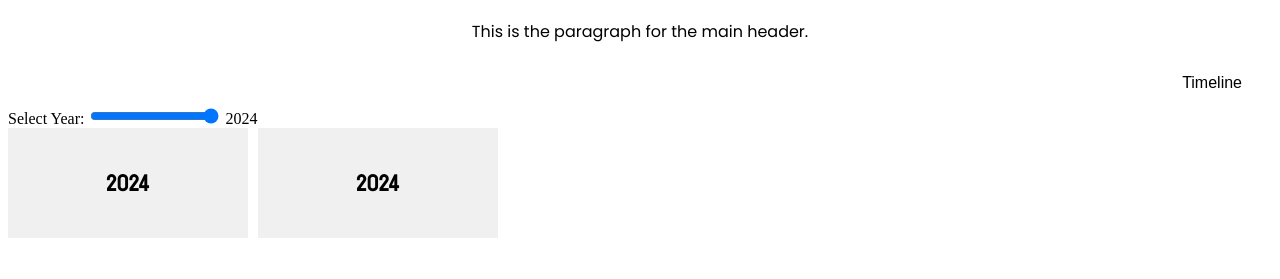
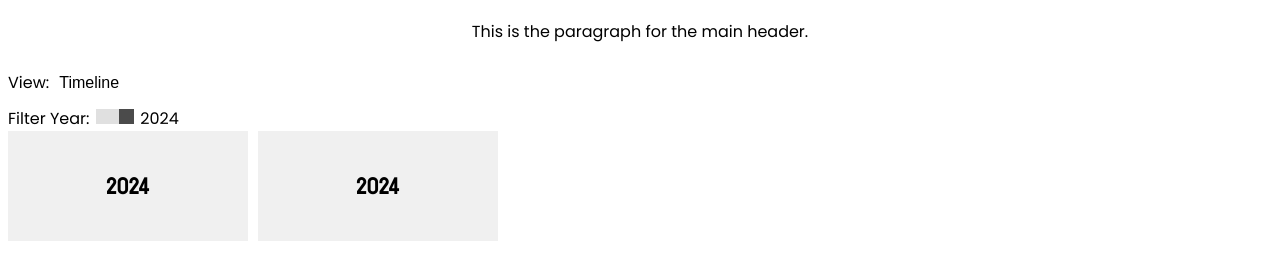
Before and after one commit to ariellebeltran/ariellebeltran.github.io, a plain HTML site: page landingpage/index.html in a window 1280 px wide. Both pictures are taken after a click on the button "Grid". Shown: the part 177-456 px from the top of the page. Drawn offline with Linux system fonts and the light colour scheme; a web font is replaced by a local one.

Commit message:
Added more context to the view
also organized the hierarchy and placement for the view

```diff
--- a/landingpage/index.html
+++ b/landingpage/index.html
@@ -44,15 +44,16 @@
         <!-- <div class="item item2">
             <h2>This is a timeline</h2>
         </div> -->
-        <div class="item item3">
-            <!-- <h3 onclick="toggleLayout()">Grid</h3> Toggle button -->
-            <button id="toggleButton" onclick="toggleLayout()">Grid</button>
+    </div>
 
-        </div>
+    <div class="viewContainer">
+        <!-- <h3 onclick="toggleLayout()">Grid</h3> Toggle button -->
+        <h3 class="viewItem">View:<button id="toggleButton" onclick="toggleLayout()">Grid</button></h3>
+
     </div>
 
     <div id="sliderContainer" style="display: none;">
-        <label for="yearSlider">Select Year:</label>
+        <label for="yearSlider">Filter Year:</label>
         <input type="range" id="yearSlider" min="2022" max="2024" value="2024">
         <span id="selectedYear">2024</span>
 
--- a/landingpage/style.css
+++ b/landingpage/style.css
@@ -10,6 +10,18 @@
     grid-template-columns: 50vw;
     grid-template-rows: auto;
 } */
+
+.viewContainer{
+    /* display: flex;
+    grid-template-columns: 50vw; */
+    display: block;
+}
+
+.viewItem {
+    margin: 0;
+    padding: 0;
+    font-size: 1em;
+}
 
 /* Default grid layout */
 .container2.grid-layout {
@@ -33,7 +45,7 @@
     min-width: 25vh; /* Set a minimum width for items in timeline */
 }
 
-.item3{
+.itemView{
     position: relative;
     margin-left: auto;
     top: 0;
@@ -108,10 +120,34 @@
     padding: 8px 26px;
 } */
 
+#yearSlider{
+    -webkit-appearance: none;
+    width: 3vw;
+    height: 15px;
+    background: #d3d3d3;
+    outline: none;
+    opacity: 0.7;
+    -webkit-transition: .2s;
+    transition: opacity .2s;
+  }
+
+  #yearSlider:hover {
+    opacity: 1;
+  }
+
+  #yearSlider::-webkit-slider-thumb {
+    -webkit-appearance: none;
+    appearance: none;
+    width: 15px;
+    height: 15px;
+    background: #000000;
+    cursor: pointer;
+  }
+
 #toggleButton{
     background-color: white;
     border: none;
-    padding: 10px 28px;
+    padding: 10px 28px 10px 8px;
     text-align: center;
     display: inline-block;
     font-size: 16px;
@@ -257,7 +293,7 @@ h1, h2{
     text-align: center;
 }
 
-p, h3{
+p, h3, #sliderContainer{
     font-family: "Poppins", sans-serif;
     font-weight: 400;
     font-style: normal;
```
